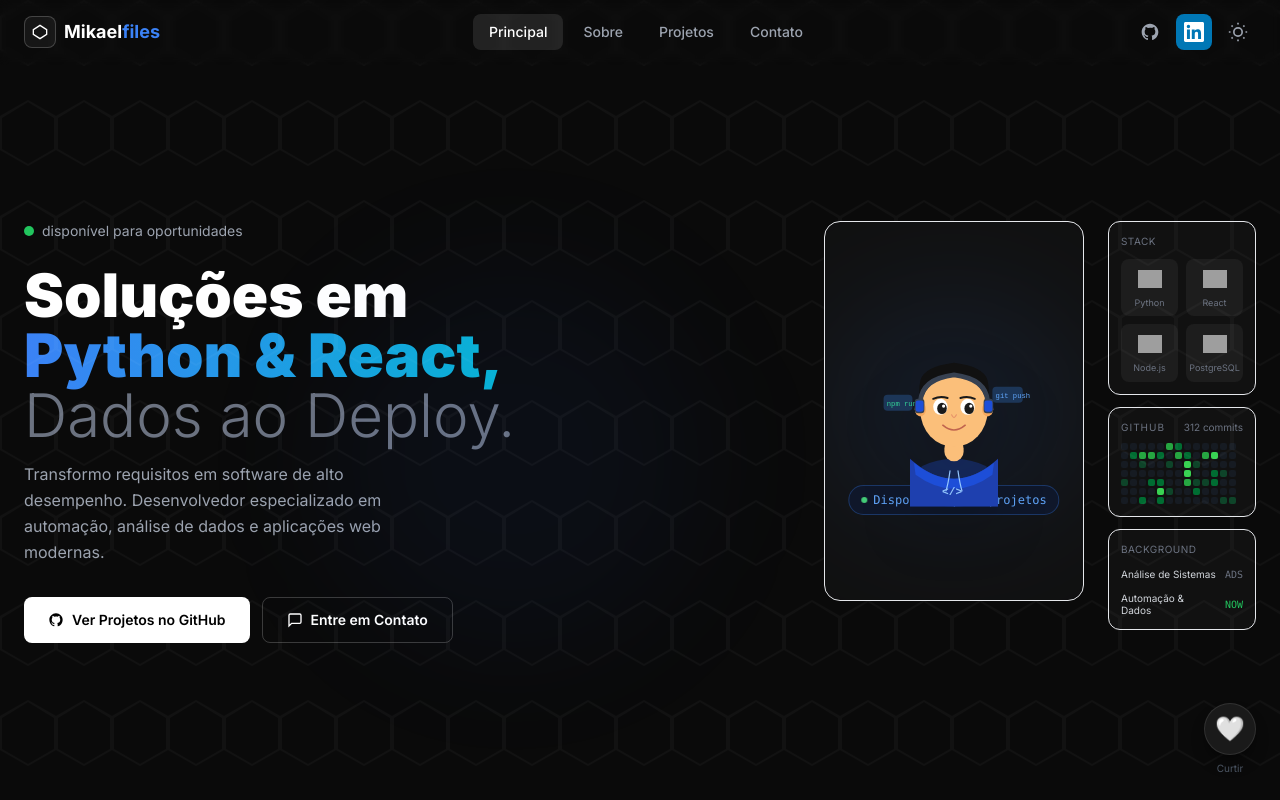
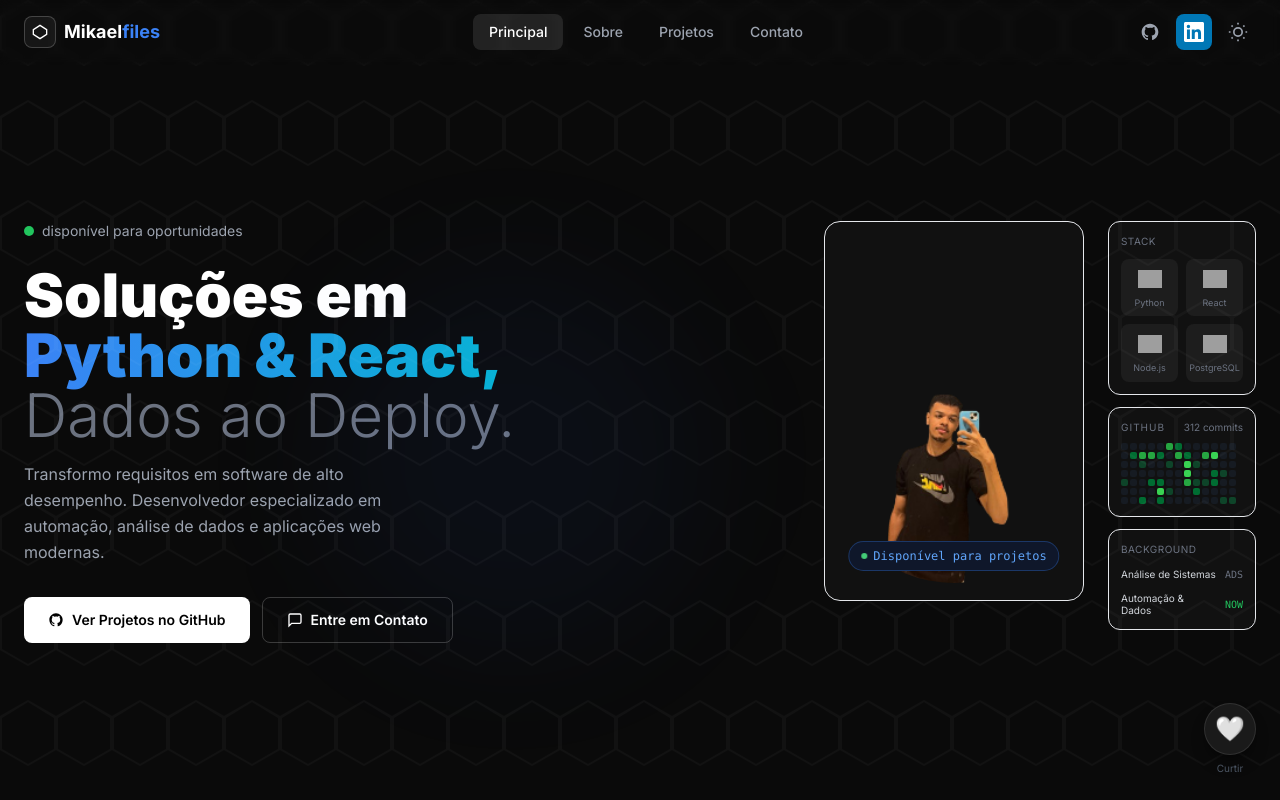
Before and after one commit to mikaellobatodiass-hue/mikael-lds, a React (Vite) app: page / in a window 1280 px wide. Shown: the top 800 px of the page. Built offline with nearby package versions, Linux system fonts and the light colour scheme; grey boxes are pictures that could not be loaded.

Commit message:
feat: atualiza foto do avatar

```diff
--- a/src/components/Avatar3D.jsx
+++ b/src/components/Avatar3D.jsx
@@ -1,73 +1,14 @@
 export default function Avatar3D() {
   return (
-    <div className="relative w-full h-full flex items-center justify-center py-4">
-      {/* Glow behind avatar */}
-      <div className="absolute inset-0 rounded-full bg-blue-500/10 blur-3xl" />
+    <div className="relative w-full h-full flex items-center justify-center">
+      <img
+        src="/download.png"
+        alt="Mikael Dias"
+        className="w-full h-full rounded-full"
+        style={{ objectFit: 'cover', objectPosition: 'top center' }}
+      />
 
-      {/* Avatar SVG - cartoon developer */}
-      <svg viewBox="0 0 200 240" fill="none" xmlns="http://www.w3.org/2000/svg" className="w-48 h-48 relative z-10 drop-shadow-2xl animate-[float_6s_ease-in-out_infinite]">
-        {/* Body / hoodie */}
-        <ellipse cx="100" cy="210" rx="55" ry="30" fill="#1d4ed8" opacity="0.3"/>
-        <path d="M45 180 Q100 230 155 180 L155 240 L45 240 Z" fill="#1e40af"/>
-        <path d="M50 185 Q100 225 150 185 L148 200 Q100 235 52 200 Z" fill="#1d4ed8"/>
-        {/* Hoodie strings */}
-        <path d="M95 195 Q93 210 90 220" stroke="#93c5fd" strokeWidth="1.5" strokeLinecap="round"/>
-        <path d="M105 195 Q107 210 110 220" stroke="#93c5fd" strokeWidth="1.5" strokeLinecap="round"/>
-
-        {/* Neck */}
-        <rect x="88" y="155" width="24" height="28" rx="12" fill="#FBBF7A"/>
-
-        {/* Head */}
-        <ellipse cx="100" cy="120" rx="42" ry="45" fill="#FBBF7A"/>
-
-        {/* Hair */}
-        <path d="M58 105 Q60 70 100 65 Q140 70 142 105 Q138 75 100 70 Q62 75 58 105 Z" fill="#1a1a1a"/>
-        <path d="M58 105 Q55 95 58 82 Q62 65 100 60 Q138 65 142 82 Q145 95 142 105 Q140 80 100 75 Q60 80 58 105 Z" fill="#111"/>
-
-        {/* Ears */}
-        <ellipse cx="58" cy="118" rx="7" ry="9" fill="#F5A85E"/>
-        <ellipse cx="142" cy="118" rx="7" ry="9" fill="#F5A85E"/>
-        <ellipse cx="58" cy="118" rx="4" ry="5" fill="#E8956A"/>
-        <ellipse cx="142" cy="118" rx="4" ry="5" fill="#E8956A"/>
-
-        {/* Eyes */}
-        <ellipse cx="83" cy="115" rx="9" ry="10" fill="white"/>
-        <ellipse cx="117" cy="115" rx="9" ry="10" fill="white"/>
-        <ellipse cx="85" cy="117" rx="6" ry="7" fill="#1a1a1a"/>
-        <ellipse cx="119" cy="117" rx="6" ry="7" fill="#1a1a1a"/>
-        <circle cx="87" cy="114" r="2" fill="white"/>
-        <circle cx="121" cy="114" r="2" fill="white"/>
-
-        {/* Eyebrows */}
-        <path d="M74 105 Q83 101 92 104" stroke="#1a1a1a" strokeWidth="2.5" strokeLinecap="round"/>
-        <path d="M108 104 Q117 101 126 105" stroke="#1a1a1a" strokeWidth="2.5" strokeLinecap="round"/>
-
-        {/* Nose */}
-        <path d="M97 125 Q100 132 103 125" stroke="#E8956A" strokeWidth="1.5" strokeLinecap="round" fill="none"/>
-
-        {/* Smile */}
-        <path d="M86 138 Q100 150 114 138" stroke="#c0644e" strokeWidth="2" strokeLinecap="round" fill="none"/>
-
-        {/* Code bracket on shirt */}
-        <text x="85" y="225" fontSize="14" fill="#93c5fd" fontFamily="monospace" fontWeight="bold">&lt;/&gt;</text>
-
-        {/* Floating code elements */}
-        <rect x="148" y="90" width="38" height="20" rx="5" fill="#1e3a5f" opacity="0.9"/>
-        <text x="152" y="104" fontSize="9" fill="#60a5fa" fontFamily="monospace">git push</text>
-
-        <rect x="12" y="100" width="36" height="20" rx="5" fill="#1e3a5f" opacity="0.9"/>
-        <text x="16" y="114" fontSize="9" fill="#34d399" fontFamily="monospace">npm run</text>
-
-        {/* Headphones */}
-        <path d="M58 108 Q60 80 100 75 Q140 80 142 108" stroke="#374151" strokeWidth="6" fill="none" strokeLinecap="round"/>
-        <rect x="51" y="105" width="12" height="18" rx="4" fill="#374151"/>
-        <rect x="137" y="105" width="12" height="18" rx="4" fill="#374151"/>
-        <rect x="52" y="107" width="10" height="14" rx="3" fill="#1d4ed8"/>
-        <rect x="138" y="107" width="10" height="14" rx="3" fill="#1d4ed8"/>
-      </svg>
-
-      {/* Badge disponível */}
-      <div className="absolute bottom-2 left-1/2 -translate-x-1/2 flex items-center gap-1.5 bg-[#0f172a] border border-blue-500/30 rounded-full px-3 py-1.5 text-xs text-blue-400 font-mono whitespace-nowrap">
+      <div className="absolute bottom-3 left-1/2 -translate-x-1/2 flex items-center gap-1.5 bg-[#0f172a] border border-blue-500/30 rounded-full px-3 py-1.5 text-xs text-blue-400 font-mono whitespace-nowrap">
         <span className="w-1.5 h-1.5 bg-green-400 rounded-full animate-pulse" />
         Disponível para projetos
       </div>
```
